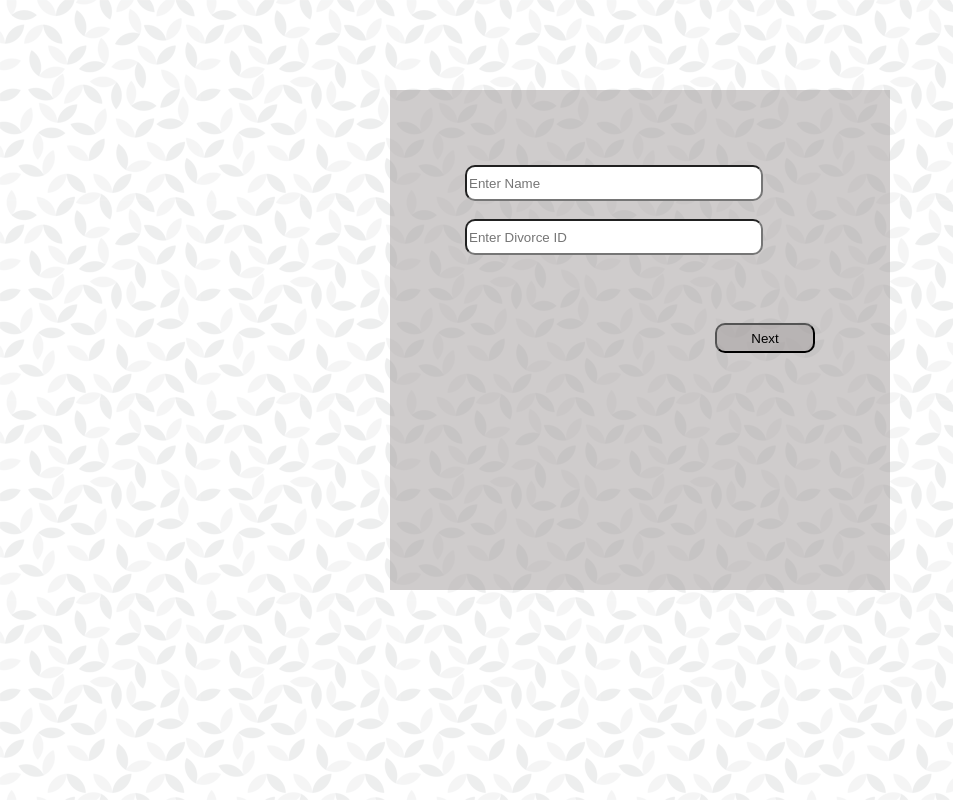
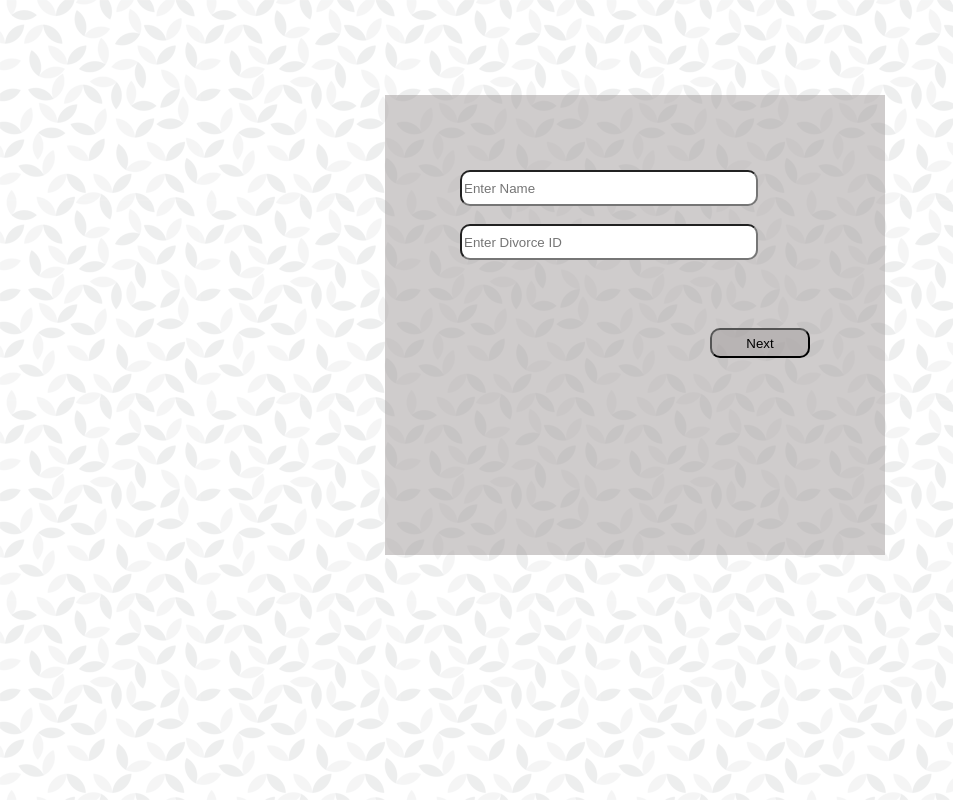
Before and after one commit to vidisharaut/Basic-form, a plain HTML site: page index.html in a window 1280 px wide. Shown: the whole page, without its empty margins (0-953 px from the left). Drawn offline with Linux system fonts and the light colour scheme.

Commit message:
Add existing file

```diff
--- a/style.css
+++ b/style.css
@@ -1,12 +1,12 @@
 body{
     background-image: url("/geometric-leaves.png");
+    margin:95px 385px;
 }
 #tab1{
     background: #a59f9f88;
     width:350px;
-    height:350px;
+    height:310px;
     padding: 75px;
-    margin: 90px auto;
 }
 input{
     width:290px;
@@ -20,3 +20,4 @@ button{
     float:right;
     margin: 50px auto;
     background-color: #a59f9f88;
+}
```
Also changed, not shown: index.html (+2 -2 lines).
